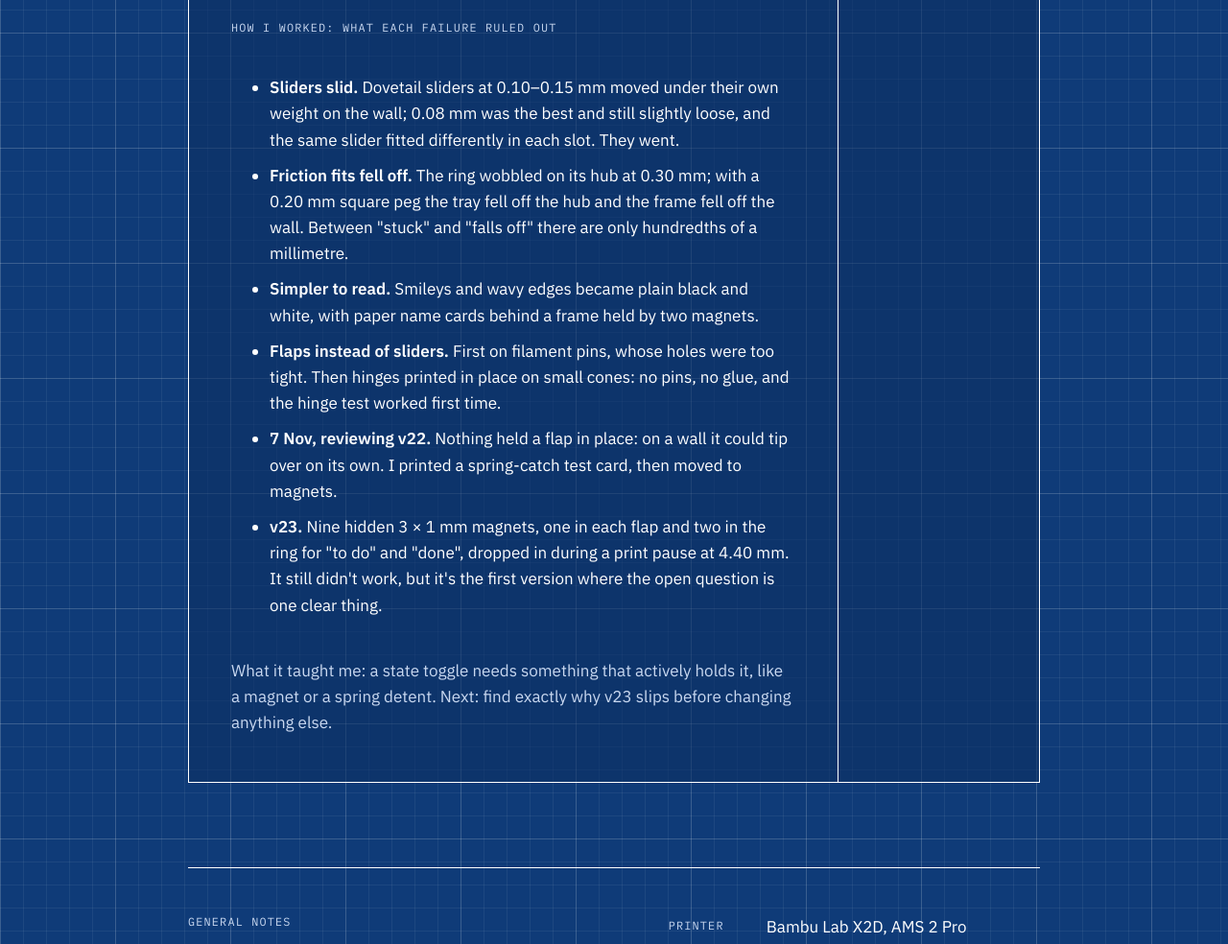
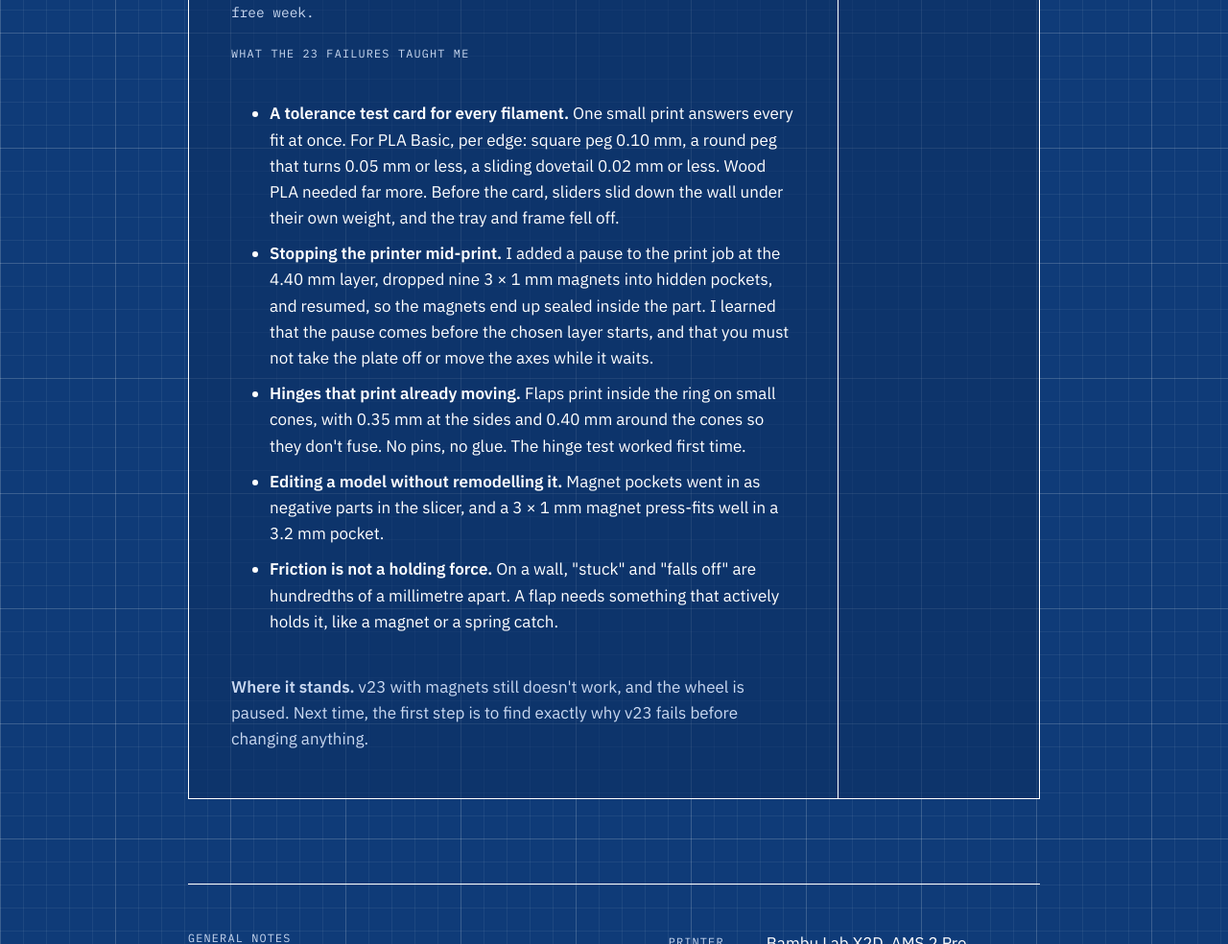
Before and after one commit to ebrutiminci/portfolio, a plain HTML site: page making.html in a window 1280 px wide. Shown: the part 6926-7910 px from the top of the page at 96% size. Drawn offline with Linux system fonts and the light colour scheme; a script that the page names is missing.

Commit message:
Chore wheel: frame the 23 failures around what I learned (#12)
Claude-Session: https://claude.ai/code/session_01Kk811BQp9xHyYoteQeK3SN

Co-authored-by: Claude <noreply@anthropic.com>

```diff
--- a/making.html
+++ b/making.html
@@ -157,22 +157,21 @@
     <div class="sheet-body">
       <p class="ann">23 versions</p>
       <h2 id="m4">A chore wheel I failed 23 times</h2>
-      <p>An 80 mm wheel for the wall that rotates three chores and a free week among four flatmates. It has failed 23 times in nine days. Each failure ruled one thing out, and each version got closer than the last.</p>
+      <p>An 80 mm wheel for the wall that rotates three chores and a free week among four flatmates. I failed 23 times in nine days and still don't have a working wheel. I didn't get the product. I got the techniques I now use on every print.</p>
       <div class="steps">
         <figure><div class="vp"><img src="img/mk-chore-idea.jpg" alt="Hand sketch of a wheel: inner ring with four initials, outer ring with Floors, Bathroom, Kitchen and a hatched Free segment" width="900" height="927" loading="lazy"></div><figcaption><b>29 Oct · Sketch.</b> Names inside, chores outside, one hatched free week.</figcaption></figure>
         <figure><div class="vp"><img src="img/mk-chore-v1.jpg" alt="Rendered parts of version 1: black base with hub, black and green task ring with sliders, tray and frame" width="1200" height="559" loading="lazy"></div><figcaption><b>31 Oct · v1.</b> Three sliders with a smiley; any slider pushed in locks the ring.</figcaption></figure>
         <figure><div class="vp"><img src="img/mk-chore.jpg" alt="Several printed chore wheel versions side by side, from plain white tests to a black wheel with Kitchen, Bathroom, Floors and a green Free segment" width="1400" height="798" loading="lazy"></div><figcaption><b>Up to 7 Nov.</b> Printed tests, from white test rings to the black and green v22.</figcaption></figure>
       </div>
-      <p class="ann">How I worked: what each failure ruled out</p>
-      <ul class="prop-list" aria-label="What each failure taught">
-        <li><b>Sliders slid.</b> Dovetail sliders at 0.10–0.15 mm moved under their own weight on the wall; 0.08 mm was the best and still slightly loose, and the same slider fitted differently in each slot. They went.</li>
-        <li><b>Friction fits fell off.</b> The ring wobbled on its hub at 0.30 mm; with a 0.20 mm square peg the tray fell off the hub and the frame fell off the wall. Between "stuck" and "falls off" there are only hundredths of a millimetre.</li>
-        <li><b>Simpler to read.</b> Smileys and wavy edges became plain black and white, with paper name cards behind a frame held by two magnets.</li>
-        <li><b>Flaps instead of sliders.</b> First on filament pins, whose holes were too tight. Then hinges printed in place on small cones: no pins, no glue, and the hinge test worked first time.</li>
-        <li><b>7 Nov, reviewing v22.</b> Nothing held a flap in place: on a wall it could tip over on its own. I printed a spring-catch test card, then moved to magnets.</li>
-        <li><b>v23.</b> Nine hidden 3 × 1 mm magnets, one in each flap and two in the ring for "to do" and "done", dropped in during a print pause at 4.40 mm. It still didn't work, but it's the first version where the open question is one clear thing.</li>
+      <p class="ann">What the 23 failures taught me</p>
+      <ul class="prop-list" aria-label="What I learned">
+        <li><b>A tolerance test card for every filament.</b> One small print answers every fit at once. For PLA Basic, per edge: square peg 0.10 mm, a round peg that turns 0.05 mm or less, a sliding dovetail 0.02 mm or less. Wood PLA needed far more. Before the card, sliders slid down the wall under their own weight, and the tray and frame fell off.</li>
+        <li><b>Stopping the printer mid-print.</b> I added a pause to the print job at the 4.40 mm layer, dropped nine 3 × 1 mm magnets into hidden pockets, and resumed, so the magnets end up sealed inside the part. I learned that the pause comes before the chosen layer starts, and that you must not take the plate off or move the axes while it waits.</li>
+        <li><b>Hinges that print already moving.</b> Flaps print inside the ring on small cones, with 0.35 mm at the sides and 0.40 mm around the cones so they don't fuse. No pins, no glue. The hinge test worked first time.</li>
+        <li><b>Editing a model without remodelling it.</b> Magnet pockets went in as negative parts in the slicer, and a 3 × 1 mm magnet press-fits well in a 3.2 mm pocket.</li>
+        <li><b>Friction is not a holding force.</b> On a wall, "stuck" and "falls off" are hundredths of a millimetre apart. A flap needs something that actively holds it, like a magnet or a spring catch.</li>
       </ul>
-      <p class="sub">What it taught me: a state toggle needs something that actively holds it, like a magnet or a spring detent. Next: find exactly why v23 slips before changing anything else.</p>
+      <p class="sub"><b>Where it stands.</b> v23 with magnets still doesn't work, and the wheel is paused. Next time, the first step is to find exactly why v23 fails before changing anything.</p>
     </div>
     <aside class="titleblock" aria-label="Project details">
       <div class="no"><span class="bubble"><span class="t">06</span><span class="b">M4</span></span><span class="ann">Detail 4<br>Chore wheel</span></div>
```
